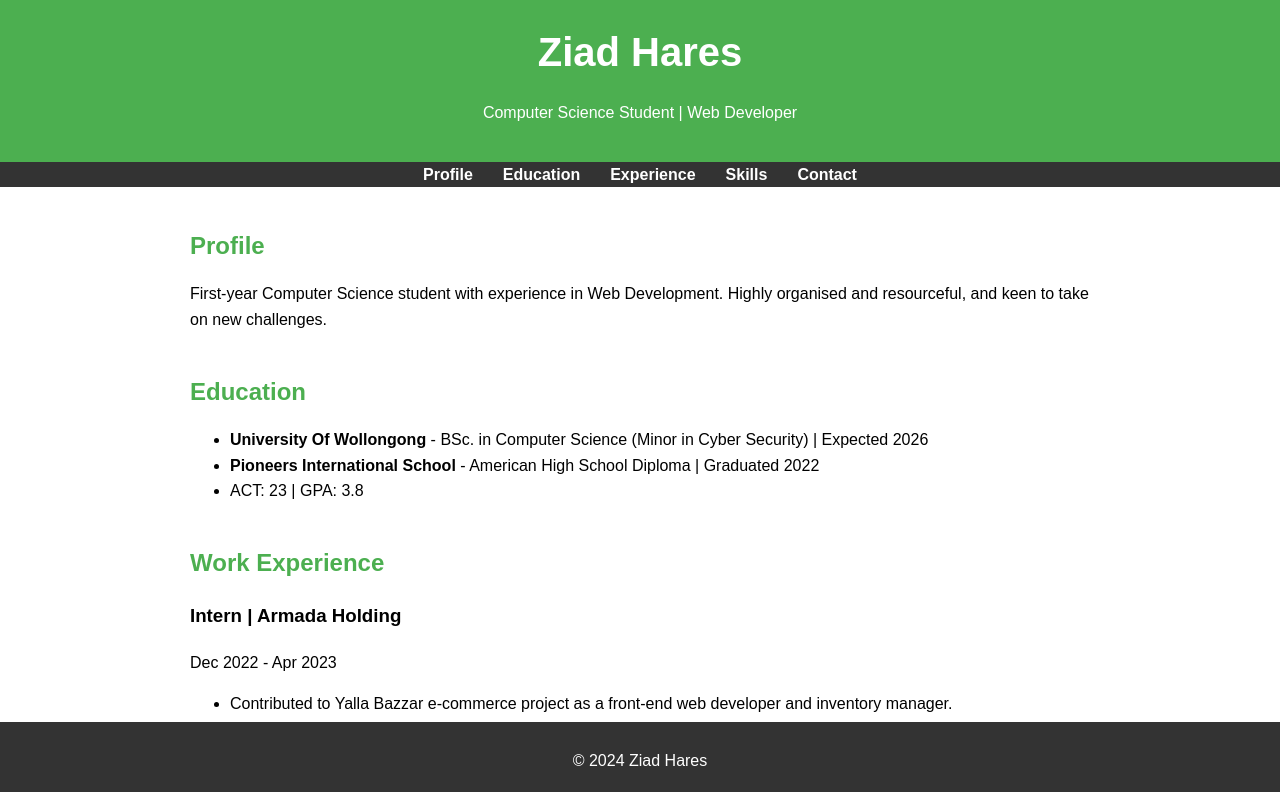
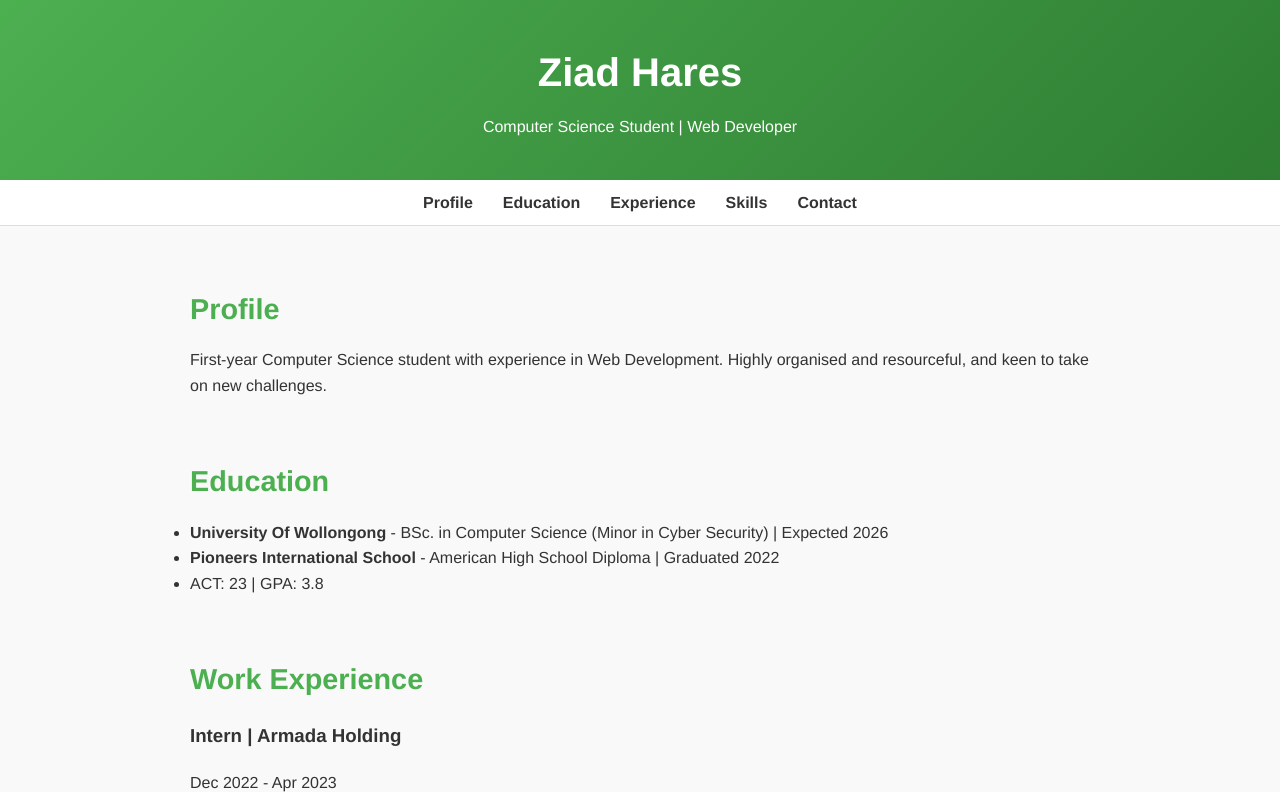
Before and after one commit to haresholmes/haresholmes.github.io, a plain HTML site: page index.html in a window 1280 px wide. Shown: the top 792 px of the page. Drawn offline with Linux system fonts and the light colour scheme; a script that the page names is missing.

Commit message:
Update style.css

```diff
--- a/style.css
+++ b/style.css
@@ -1,33 +1,44 @@
-body {
-    font-family: Arial, sans-serif;
-    line-height: 1.6;
+/* General Reset */
+body, h1, h2, p, ul, li, a {
     margin: 0;
     padding: 0;
+    box-sizing: border-box;
 }
 
+body {
+    font-family: 'Helvetica Neue', Arial, sans-serif;
+    line-height: 1.6;
+    background: #f9f9f9;
+    color: #333;
+}
+
+/* Header */
 header {
-    background-color: #4CAF50;
+    background: linear-gradient(135deg, #4CAF50, #2E7D32);
     color: white;
-    padding: 20px 0;
     text-align: center;
+    padding: 40px 0;
 }
 
 header h1 {
-    margin: 0;
     font-size: 2.5rem;
+    margin-bottom: 10px;
 }
 
+/* Navigation */
 nav {
-    background: #333;
-    color: white;
+    position: sticky;
+    top: 0;
+    background: white;
+    border-bottom: 1px solid #ddd;
+    z-index: 1000;
 }
 
 .nav-links {
-    list-style: none;
-    margin: 0;
-    padding: 0;
     display: flex;
     justify-content: center;
+    padding: 10px 0;
+    list-style: none;
 }
 
 .nav-links li {
@@ -35,32 +46,45 @@ nav {
 }
 
 .nav-links a {
-    color: white;
     text-decoration: none;
+    color: #333;
     font-weight: bold;
+    transition: color 0.3s ease;
 }
 
+.nav-links a:hover {
+    color: #4CAF50;
+}
+
+/* Main Sections */
 main {
+    max-width: 900px;
+    margin: 40px auto;
     padding: 20px;
-    max-width: 900px;
-    margin: 0 auto;
 }
 
 section {
-    margin-bottom: 40px;
+    margin-bottom: 60px;
+    opacity: 0;
+    transform: translateY(20px);
+    transition: all 0.5s ease-in-out;
+}
+
+section.reveal {
+    opacity: 1;
+    transform: translateY(0);
 }
 
 h2 {
+    font-size: 1.8rem;
     color: #4CAF50;
-    margin-bottom: 10px;
+    margin-bottom: 15px;
 }
 
+/* Footer */
 footer {
     background: #333;
     color: white;
     text-align: center;
     padding: 10px 0;
-    position: fixed;
-    bottom: 0;
-    width: 100%;
 }
```
